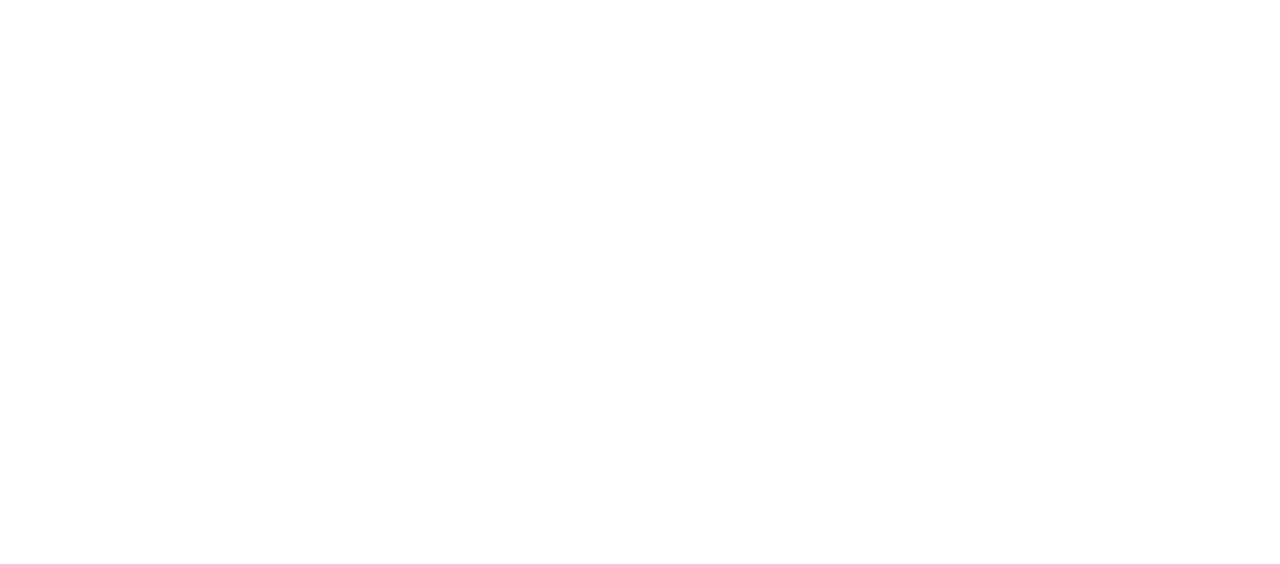
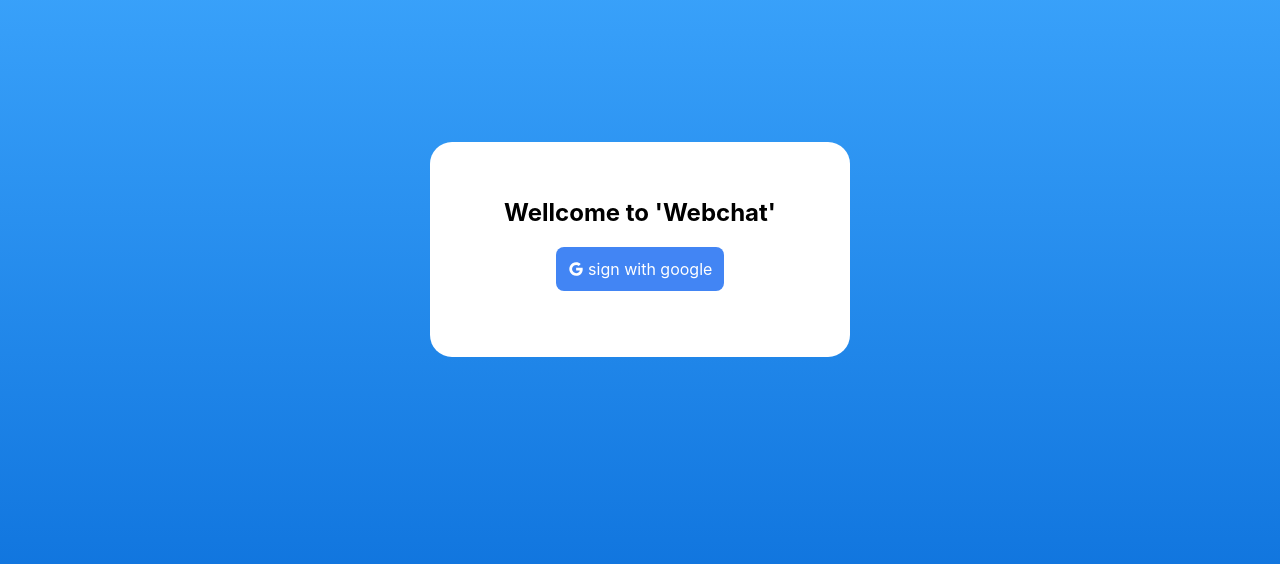
Before and after one commit to nik-245/Webchat-react, a React (Create React App) app: page / in a window 1280 px wide. Shown: the part 114-678 px from the top of the page. Built offline with nearby package versions, Linux system fonts and the light colour scheme.

Commit message:
add firebase.js for firebase object for auth and make login.jsx for login form with the google acc

```diff
--- a/src/components/App.js
+++ b/src/components/App.js
@@ -1,11 +1,11 @@
 import React from "react"
+import Login from "./Login"
 
 import { BrowserRouter as Router, Switch, Route } from "react-router-dom"
 
 // import { AuthProvider } from "../contexts/AuthContext"
 
 // import Chats from "./Chats"
-// import Login from "./Login"
 
 function App() {
   return (
@@ -13,8 +13,8 @@ function App() {
       <Router>
         {/* <AuthProvider> */}
           <Switch>
-            {/* <Route path="/chats" component={Chats} />
-            <Route path="/" component={Login} /> */}
+            {/* <Route path="/chats" component={Chats} /> */}
+            <Route path="/" component={Login} />
           </Switch>
         {/* </AuthProvider> */}
       </Router>
--- /dev/null
+++ b/src/components/Login.jsx
@@ -0,0 +1,25 @@
+import React from 'react';
+import {GoogleOutlined} from '@ant-design/icons';
+import 'firebase/app';
+import { auth } from '../firebase';
+import firebase from 'firebase/app';
+
+const Login = () => {
+    return (
+        <div id="login-page">
+            <div id="login-card">
+                <h2>Wellcome to 'Webchat'</h2>
+
+                <div
+                className="login-button google"
+                onClick={()=> auth.signInWithRedirect(new firebase.auth.GoogleAuthProvider())}
+                >
+                    <GoogleOutlined /> sign with google
+                 </div>
+
+            </div>
+        </div>
+    )
+}
+
+export default Login
--- /dev/null
+++ b/src/firebase.js
@@ -0,0 +1,11 @@
+import firebase from  'firebase/app';
+import 'firebase/auth';
+
+export const auth  = firebase.initializeApp( {
+    apiKey: "AIzaSyD0GpIwB2UtUdf4A7mBf7UQrGaILNWtaUM",
+    authDomain: "webchat-1c504.firebaseapp.com",
+    projectId: "webchat-1c504",
+    storageBucket: "webchat-1c504.appspot.com",
+    messagingSenderId: "86018174044",
+    appId: "1:86018174044:web:270b180e4485b052df0a99"
+  }).auth();
```
Also changed, not shown: src/contexts/AuthContext.js (added).
